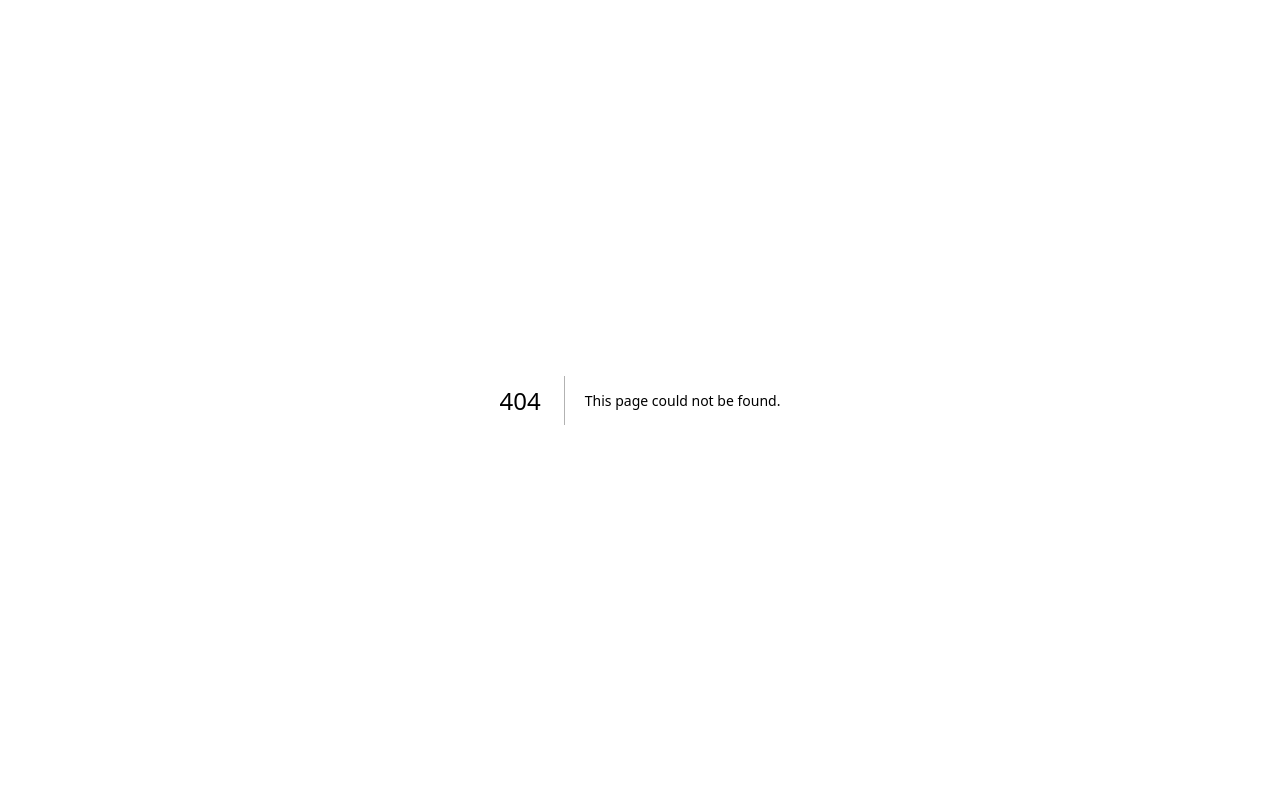
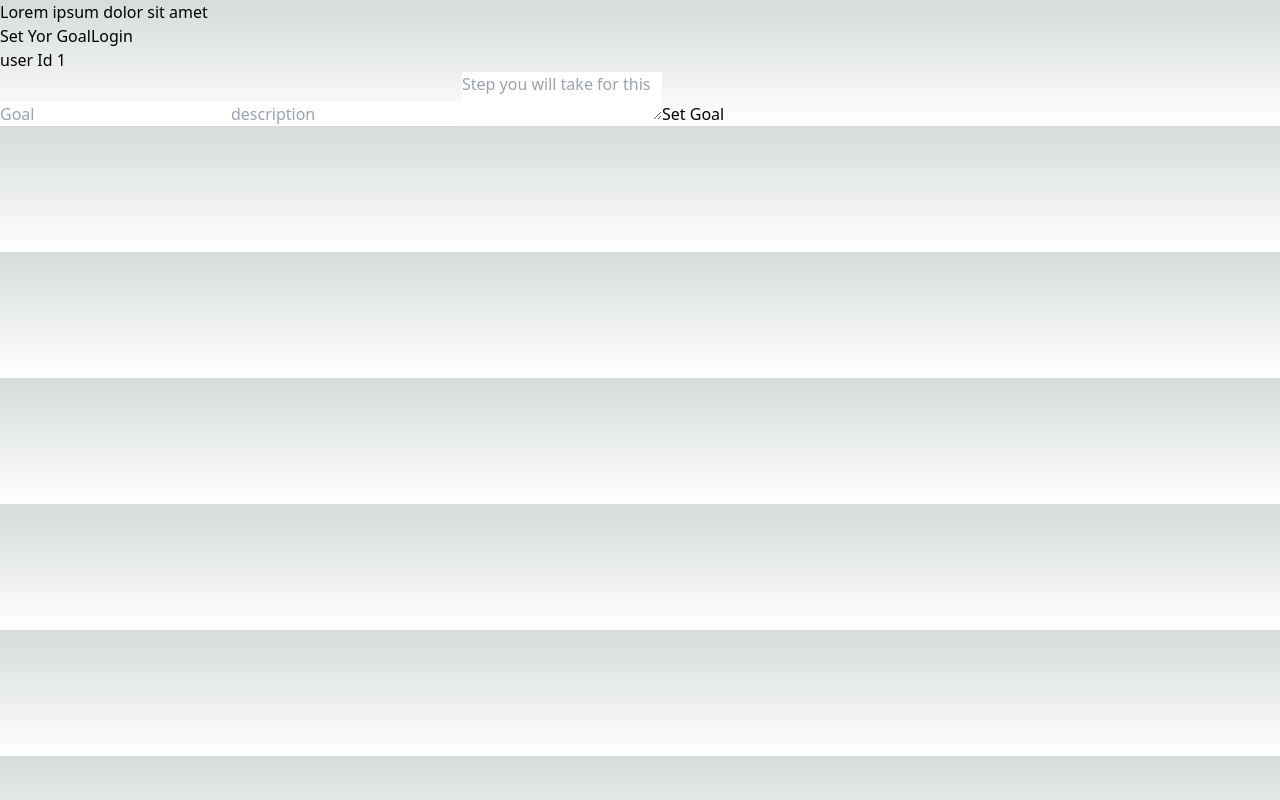
Before and after one commit to ManishBisht777/hackfit2, a Next.js app: page /1 in a window 1280 px wide. Before the commit this address had no page. Built offline with nearby package versions, Linux system fonts and the light colour scheme.

Commit message:
set: Real time set Goals and getGoals

```diff
--- a/components/Navbar.tsx
+++ b/components/Navbar.tsx
@@ -1,10 +1,14 @@
 import React, { useState } from "react";
 import { User, signInWithPopup } from "firebase/auth";
 import { auth, providor } from "../firebase/firebase";
+import Link from "next/link";
 
-export default function Navbar() {
-  const [user, setUser] = useState<User>();
+interface authProp {
+  user: User | undefined;
+  setUser: (value: User) => void;
+}
 
+export default function Navbar({ user, setUser }: authProp) {
   const handleJoin = async () => {
     signInWithPopup(auth, providor)
       .then((result) => {
@@ -21,6 +25,8 @@ export default function Navbar() {
     <nav>
       <p>Lorem ipsum dolor sit amet</p>
 
+      <Link href={`/${user?.uid}`}> Set Yor Goal</Link>
+
       {user ? (
         <div>
           <span>{user.displayName}</span>
--- a/firebase/firebase.js
+++ b/firebase/firebase.js
@@ -1,5 +1,6 @@
 import { initializeApp } from "firebase/app";
 import { getAuth, GoogleAuthProvider } from "firebase/auth";
+import { getDatabase } from "firebase/database";
 const firebaseConfig = {
     apiKey: "AIzaSyBnjK_Lbj7TG7VC5Bcq88rkuHCcBtf_T0E",
     authDomain: "hackfit2.firebaseapp.com",
@@ -14,4 +15,5 @@ const firebaseConfig = {
 const app = initializeApp(firebaseConfig);
 const providor = new GoogleAuthProvider();
 const auth = getAuth();
-export { app, providor, auth }
+const db = getDatabase();
+export { app, providor, auth, db }
--- /dev/null
+++ b/pages/[userId].tsx
@@ -0,0 +1,50 @@
+import { useRouter } from "next/router";
+import { useState } from "react";
+import { ref, set } from "firebase/database";
+import { db } from "@/firebase/firebase";
+
+interface Comment {
+  userName: string;
+  comment: string;
+  photoUrl: string;
+}
+
+interface Goal {
+  name: string;
+  description: string;
+  // steps:Array<string> | null,
+  comments: Array<Comment> | null;
+}
+
+export default function Goals() {
+  const router = useRouter();
+  console.log(router.query);
+  const { userId } = router.query;
+
+  const [goal, setGoal] = useState<Goal>({
+    name: "",
+    description: "",
+    // steps:null,
+    comments: null,
+  });
+
+  function writeGoal() {
+    set(ref(db, "goals/" + userId), {
+      name: "sample gaol",
+      description: "sample desc",
+      comments: [],
+    });
+  }
+
+  return (
+    <main>
+      <p>user Id {userId}</p>
+
+      <input type="text" placeholder="Goal" />
+      <input type="text" placeholder="description" />
+      <textarea placeholder="Step you will take for this" />
+
+      <button onClick={() => writeGoal()}>Set Goal</button>
+    </main>
+  );
+}
--- a/pages/_app.tsx
+++ b/pages/_app.tsx
@@ -1,6 +1,16 @@
-import '@/styles/globals.css'
-import type { AppProps } from 'next/app'
+import Navbar from "@/components/Navbar";
+import "@/styles/globals.css";
+import { User } from "firebase/auth";
+import type { AppProps } from "next/app";
+import { useState } from "react";
 
 export default function App({ Component, pageProps }: AppProps) {
-  return <Component {...pageProps} />
+  const [user, setUser] = useState<User>();
+
+  return (
+    <>
+      <Navbar user={user} setUser={setUser} />
+      <Component {...pageProps} />
+    </>
+  );
 }
--- a/pages/index.tsx
+++ b/pages/index.tsx
@@ -1,7 +1,17 @@
-import Navbar from "@/components/Navbar";
+import { db } from "@/firebase/firebase";
+import { onValue, ref } from "firebase/database";
 import Head from "next/head";
+import { useState } from "react";
 
 export default function Home() {
+  const [goals, setGoals] = useState();
+
+  const goalsRef = ref(db, "goals");
+  onValue(goalsRef, (snapshot) => {
+    const data = snapshot.val();
+    console.log(data);
+  });
+
   return (
     <>
       <Head>
@@ -10,9 +20,7 @@ export default function Home() {
         <meta name="viewport" content="width=device-width, initial-scale=1" />
         <link rel="icon" href="/favicon.ico" />
       </Head>
-      <main className="min-h-screen">
-        <Navbar />
-      </main>
+      <main className="min-h-screen"></main>
     </>
   );
 }
```
